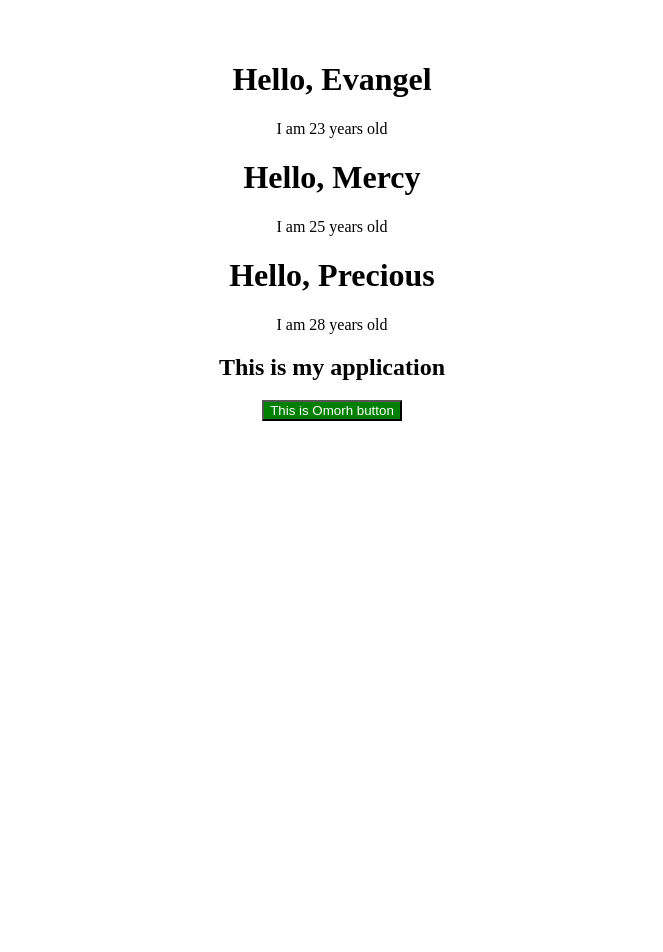
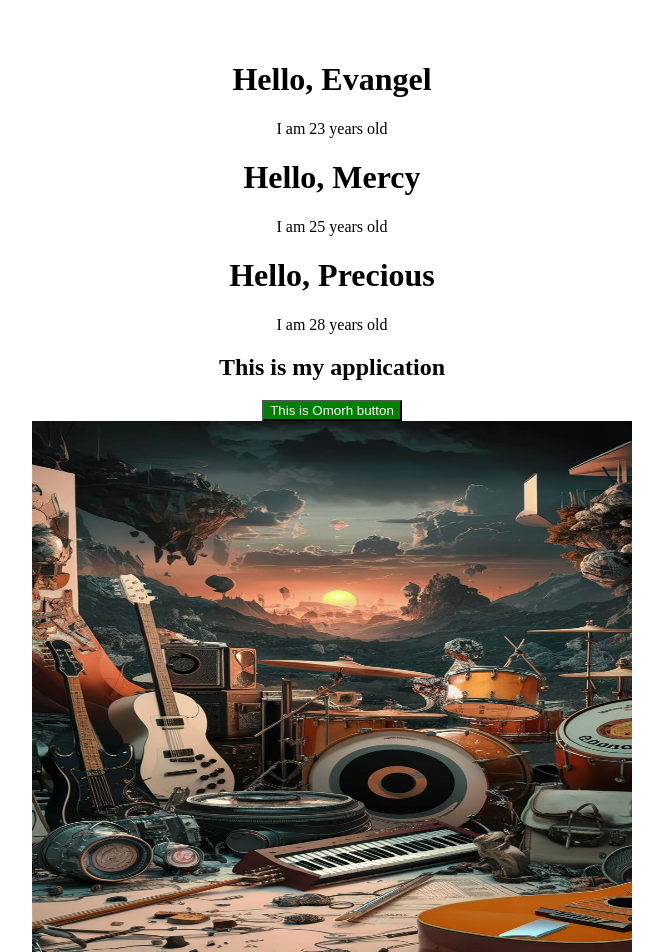
Before and after one commit to ShadowCoder-X/My-firstreact-app, a React (Vite) app: page / in a window 1280 px wide. Shown: the top 952 px of the page, without its empty margins (308-971 px from the left). Before the commit the page ends 800 px from the top, so only its background shows below. Built offline with nearby package versions, Linux system fonts and the light colour scheme.

Commit message:
import image folder to App.jsx

```diff
--- a/src/App.jsx
+++ b/src/App.jsx
@@ -1,6 +1,8 @@
 import "./App.css";
 import Button from "./Button";
 import Greeting from "./Greeting";
+import pic from "./assets/image/pic26.jpeg";
+
 //Component 2 - Parent component
 function App() {
   const firstName = "Omorh";
@@ -16,6 +18,8 @@ function App() {
       <Greeting name="Precious" age="28" />
       <h2>This is my application</h2>
       <Button name={firstName} age={age} />
+
+      <img src={pic} alt="" width="600vw" height="600vh" />
     </div>
   );
 }
```
Also changed, not shown: src/assets/image/pic26.jpeg (added).
